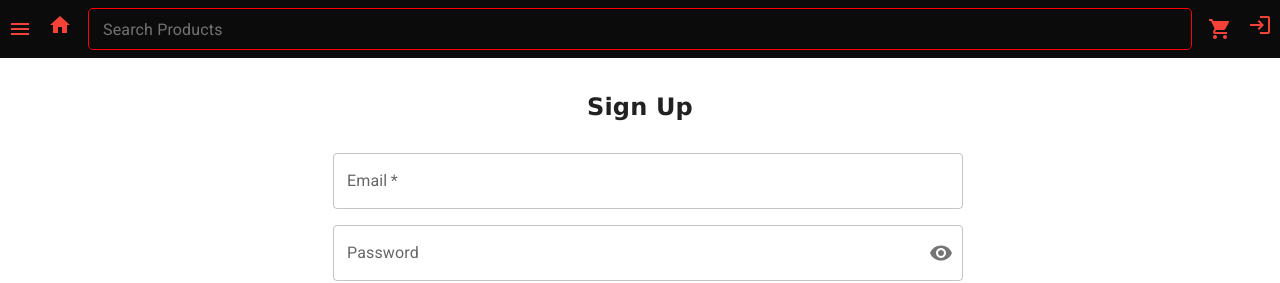
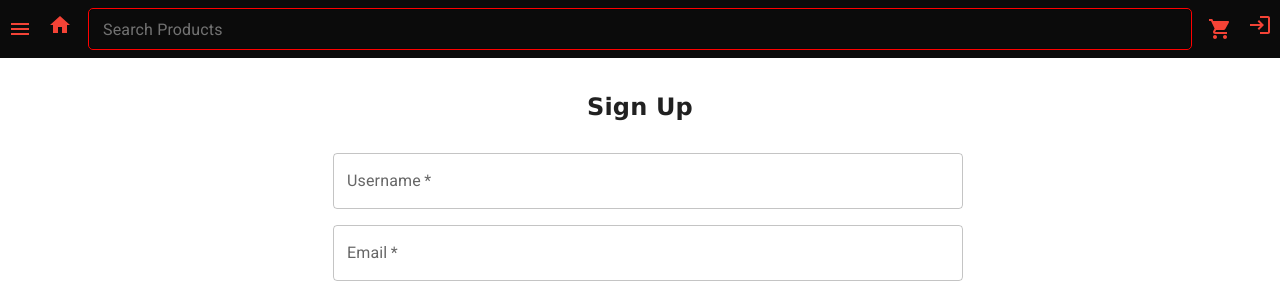
Before and after one commit to Jack-Tillman/TheCapstoneProject, a React (Vite) app: page /register in a window 1280 px wide. Shown: the top 283 px of the page. Built offline with nearby package versions, Linux system fonts and the light colour scheme.

Commit message:
add username to register function

```diff
--- a/src/client/api/index.js
+++ b/src/client/api/index.js
@@ -18,7 +18,7 @@ export const fetchSingleItem = async (id, category) => {
   }
 };
 
-export async function registerUser(email, password) {
+export async function registerUser(name, email, password) {
   try {
     const response = await fetch(`${API_URL}/users/register`, {
       method: "POST",
@@ -26,6 +26,7 @@ export async function registerUser(email, password) {
         "Content-Type": "application/json",
       },
       body: JSON.stringify({
+        name,
         email,
         password,
       }),
--- a/src/client/components/Register.jsx
+++ b/src/client/components/Register.jsx
@@ -22,6 +22,7 @@ import { Button } from "@mui/material";
 export const Register = ({ token, setToken }) => {
   const navigate = useNavigate();
 
+  const [name, setName] = useState("");
   const [email, setEmail] = useState("");
   const [password, setPassword] = useState("");
   const [passwordAgain, setPasswordAgain] = useState("");
@@ -56,6 +57,7 @@ export const Register = ({ token, setToken }) => {
     if (response.status === 200) {
       setToken(authToken);
       // sessionStorage.setItem("token", response.data.token)
+      setName("")
       setEmail("");
       setPassword("");
       setPasswordAgain("");
@@ -68,7 +70,7 @@ export const Register = ({ token, setToken }) => {
   }
     async function handleSubmit(event) {
         event.preventDefault();
-        const response = await registerUser(email, password)
+        const response = await registerUser(name, email, password)
         const result = await response.json();
         console.log(result);
         sessionStorage.setItem("token", result.token)
@@ -76,6 +78,7 @@ export const Register = ({ token, setToken }) => {
 
         if (response.status === 200) {
             setToken(authToken)
+            setName("")
             setEmail("");
             setPassword("");
             setPasswordAgain("");
@@ -95,6 +98,17 @@ export const Register = ({ token, setToken }) => {
         {/* <label>
                     Username: <input value={username} onChange={(e) => setUsername(e.target.value)} minLength={8} required/>
                 </label> */}
+        <FormControl sx={{ m: 1, width: "1" }} variant="outlined">
+          <TextField
+            required
+            id="outlined-required"
+            label="Username"
+            value={name}
+            onChange={(e) => setName(e.target.value)}
+            minLength={8}
+          />
+        </FormControl>
+        <br />
         <FormControl sx={{ m: 1, width: "1" }} variant="outlined">
           <TextField
             required
```
Also changed, not shown: src/client/components/Login.jsx (line endings or trailing spaces).
